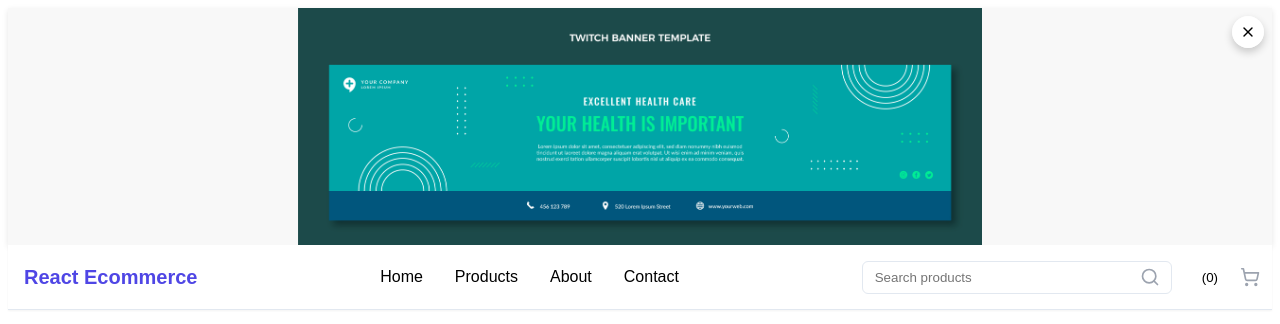
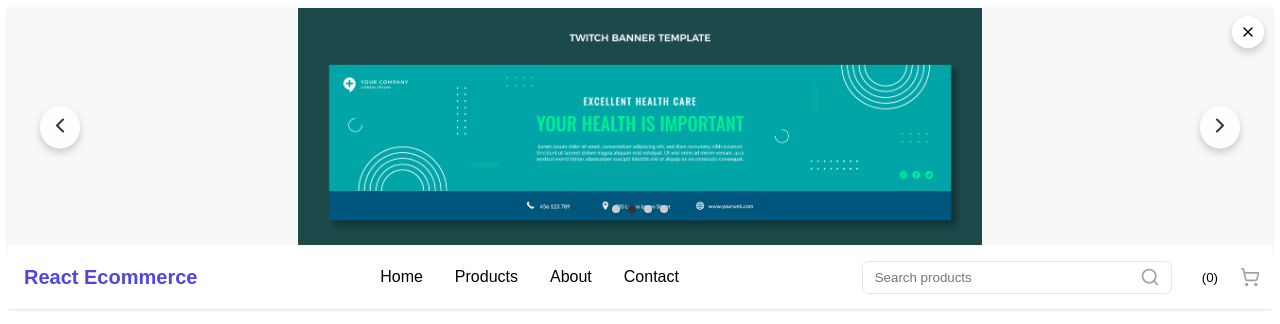
Before and after one commit to BajagainSatish/ECommerceWebsite, a React (Vite) app in the folder root_ecommerce_website/frontend/UI_UX/ecommerce_uiux_finalproj_satish/: page / in a window 1280 px wide. Shown: the top 324 px of the page. Built offline with nearby package versions, Linux system fonts and the light colour scheme.

Commit message:
Working ad banner carousel with previous and next buttons.

```diff
--- a/root_ecommerce_website/frontend/UI_UX/ecommerce_uiux_finalproj_satish/src/components/AdBanner.tsx
+++ b/root_ecommerce_website/frontend/UI_UX/ecommerce_uiux_finalproj_satish/src/components/AdBanner.tsx
@@ -1,4 +1,3 @@
-// AdBanner.tsx
 import React, { useState, useEffect } from "react";
 import { ChevronLeft, ChevronRight, X } from "lucide-react";
 import "./AdBanner.css";
@@ -33,7 +32,7 @@ const AdBanner: React.FC<AdBannerProps> = ({ imageUrls }) => {
     if (!isVisible) return null;
 
     return (
-        <div className="ad-banner relative"> {/* Keep relative for z-index context */}
+        <div className="ad-banner relative">
             <img
                 src={imageUrls[currentIndex]}
                 alt={`Ad Banner ${currentIndex + 1}`}
--- a/root_ecommerce_website/frontend/UI_UX/ecommerce_uiux_finalproj_satish/src/components/adBanner.css
+++ b/root_ecommerce_website/frontend/UI_UX/ecommerce_uiux_finalproj_satish/src/components/adBanner.css
@@ -1,57 +1,100 @@
-/* AdBanner.css */
-/* AdBanner.css */
 .ad-banner {
     width: 100%;
     overflow: hidden;
     position: relative;
     aspect-ratio: 16 / 3;
-    /* Keeps the banner's aspect ratio */
-        background-color: #f8f8f8;
-        box-shadow: 0 2px 6px rgba(0, 0, 0, 0.1);
-        /* Optional: Adds a subtle shadow */
+    background-color: #f8f8f8;
+    box-shadow: 0 2px 6px rgba(0, 0, 0, 0.1);
 }
 
 .ad-image {
     width: 100%;
     height: 100%;
     object-fit: contain;
-    /* Ensures the entire image is visible */
     object-position: center;
-    /* Centers the image within the banner */
     display: block;
 }
 
 .close-button {
     position: absolute;
     top: 0.5rem;
-    /* Adjust for placement */
     right: 0.5rem;
-    /* Adjust for placement */
     z-index: 10;
-    /* Ensures it's above the image */
     border: none;
     cursor: pointer;
     display: flex;
     align-items: center;
     justify-content: center;
     background-color: rgba(255, 255, 255, 0.9);
-    /* Contrast with any image */
     color: black;
-    /* Icon color */
     border-radius: 50%;
-    /* Circular button */
     padding: 0.5rem;
     box-shadow: 0px 4px 8px rgba(0, 0, 0, 0.2);
-    /* Slight shadow for emphasis */
 }
 
 .close-button:hover {
     background-color: rgba(220, 220, 220, 0.9);
     transform: scale(1.1);
-    /* Hover effect for visibility */
 }
 
 .close-button svg {
     width: 1rem;
     height: 1rem;
 }
+
+.prev-button,
+.next-button {
+    position: absolute;
+    top: 50%;
+    transform: translateY(-50%);
+    background-color: rgba(255, 255, 255, 0.7);
+    padding: 0.5rem;
+    border-radius: 50%;
+    border: none;
+    cursor: pointer;
+    box-shadow: 0px 4px 8px rgba(0, 0, 0, 0.2);
+    z-index: 10;
+}
+
+.prev-button:hover,
+.next-button:hover {
+    background-color: rgba(255, 255, 255, 0.9);
+    transform: translateY(-50%) scale(1.1);
+}
+
+.prev-button svg,
+.next-button svg {
+    width: 1.5rem;
+    height: 1.5rem;
+    color: #333;
+}
+
+.prev-button {
+    left: 2rem;
+    /* Adjusted position */
+}
+
+.next-button {
+    right: 2rem;
+    /* Adjusted position */
+}
+
+.dots-container {
+    position: absolute;
+    bottom: 2rem;
+    left: 50%;
+    transform: translateX(-50%);
+    display: flex;
+    gap: 0.5rem;
+}
+
+.dot {
+    width: 0.5rem;
+    height: 0.5rem;
+    border-radius: 50%;
+    background-color: #ccc;
+}
+
+.dot.bg-gray-800 {
+    background-color: #333;
+}
```
